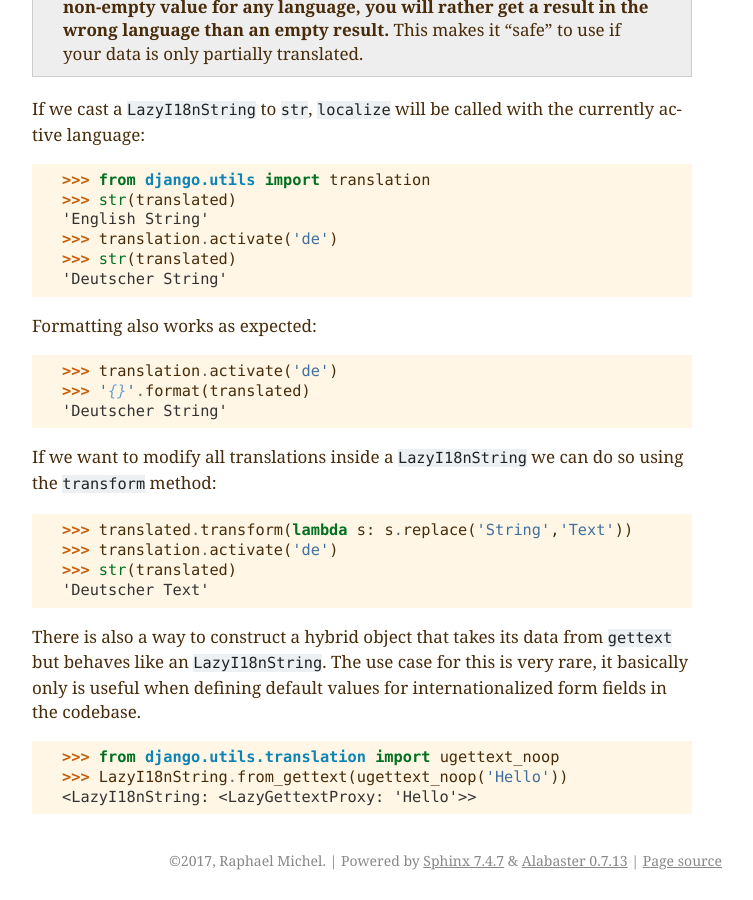
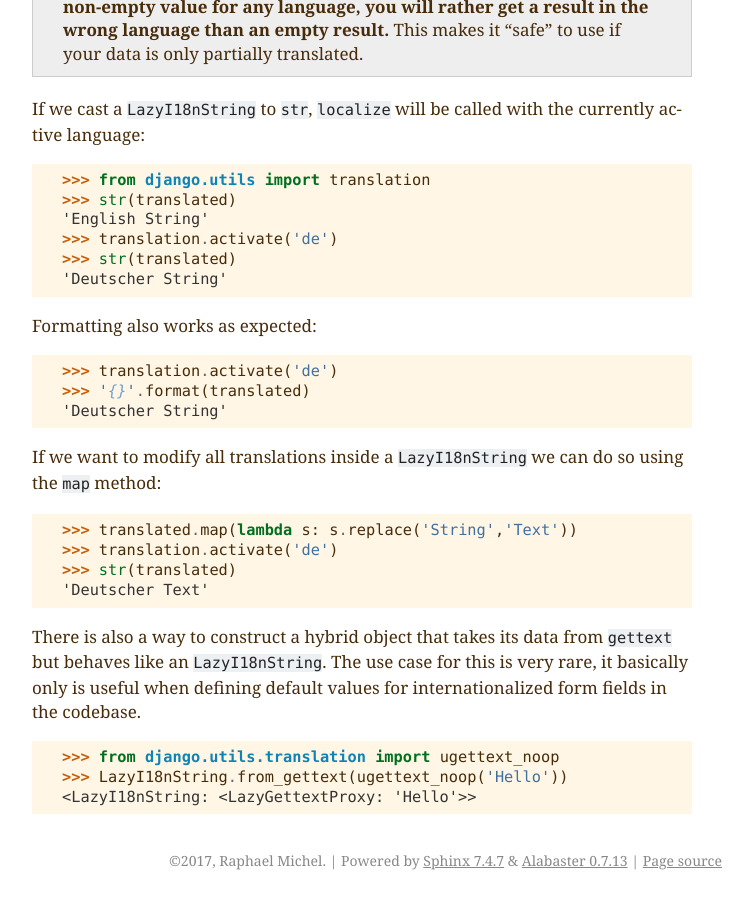
Before and after one commit to raphaelm/django-i18nfield, a Sphinx documentation site: the page built from docs/strings.rst, in a window 1280 px wide and 900 px high, scrolled down 1336 px. Shown: the whole window, without its empty margins (388-1141 px from the left). Built offline with Sphinx 7.4.7, drawn with Linux system fonts in a browser that asks for light colours.

Commit message:
Rename transform -> map

```diff
--- a/docs/strings.rst
+++ b/docs/strings.rst
@@ -88,11 +88,11 @@
    >>> '{}'.format(translated)
    'Deutscher String'
 
-If we want to modify all translations inside a ``LazyI18nString`` we can do so using the ``transform`` method:
+If we want to modify all translations inside a ``LazyI18nString`` we can do so using the ``map`` method:
 
 .. doctest::
 
-   >>> translated.transform(lambda s: s.replace('String','Text'))
+   >>> translated.map(lambda s: s.replace('String','Text'))
    >>> translation.activate('de')
    >>> str(translated)
    'Deutscher Text'
```
Also changed, not shown: 2 other files.
